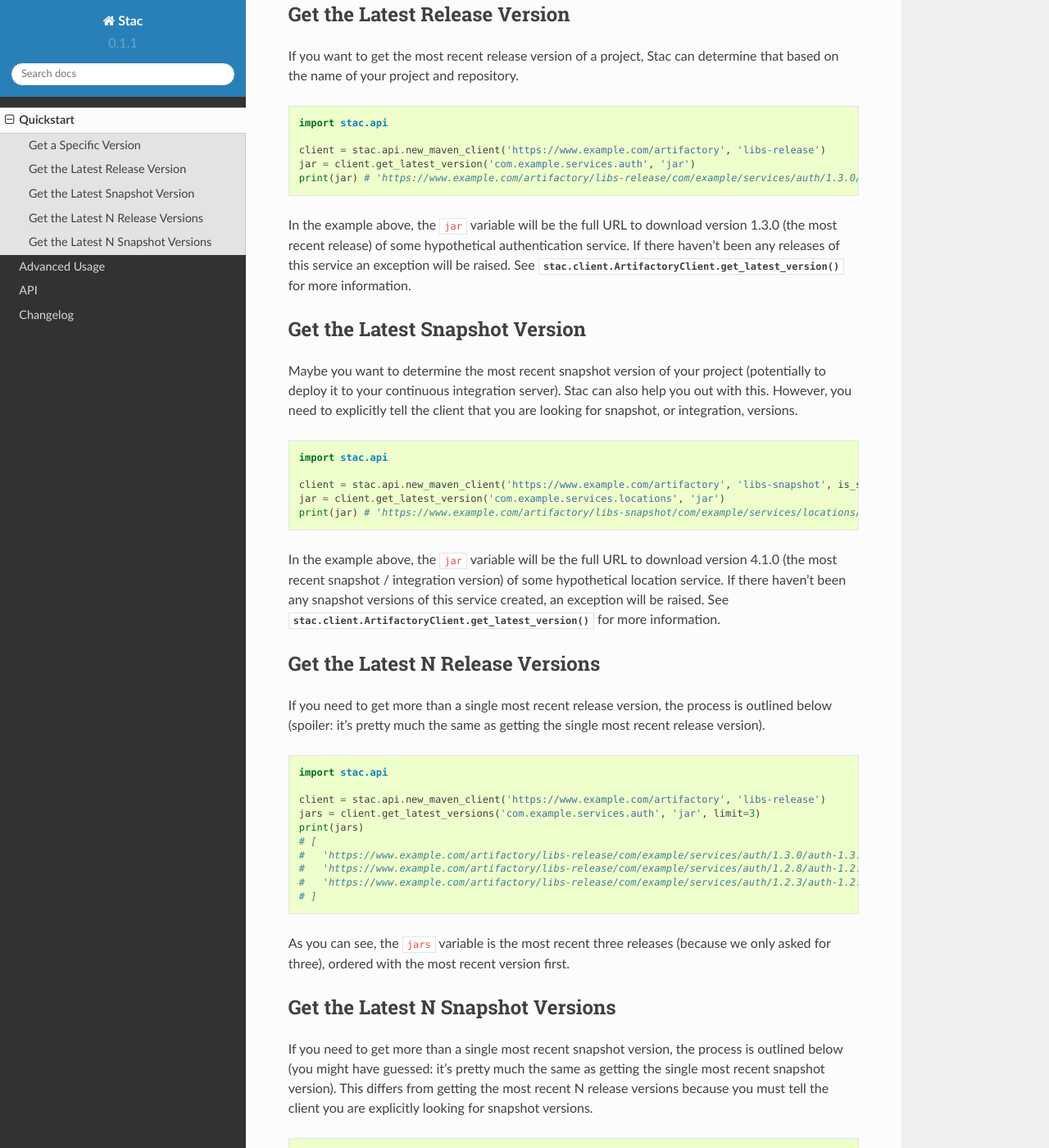
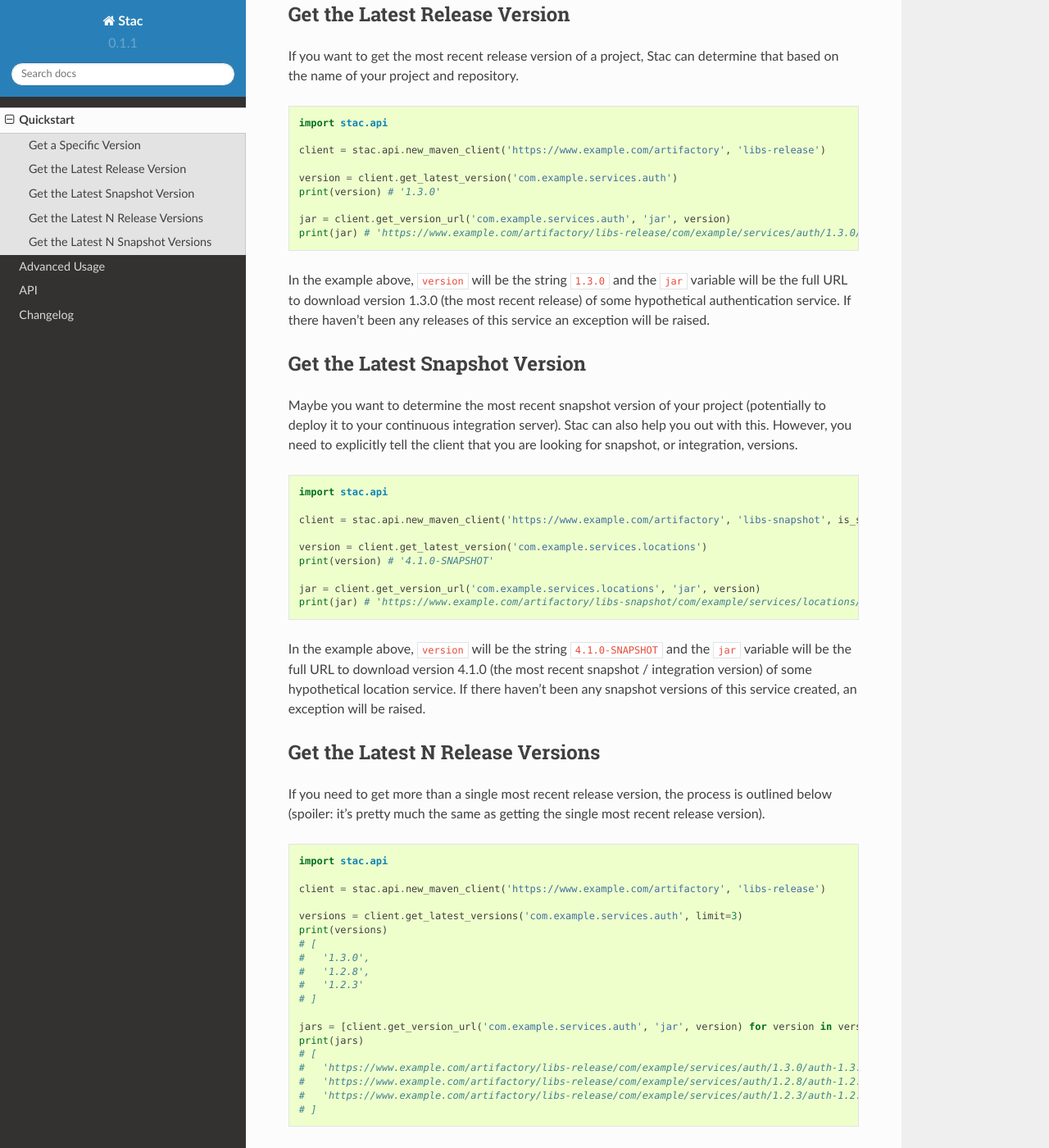
Before and after one commit to smarter-travel-media/stac, a Sphinx documentation site: the page built from doc/quickstart.rst, in a window 1280 px wide and 1400 px high, scrolled down 592 px. Shown: the whole window at 82% size. Built offline with Sphinx 7.4.7 and the Read the Docs theme 2.0.0, drawn with Linux system fonts in a browser that asks for light colours; some of the changed text lies outside the part shown.

Commit message:
Convert "latest version" method to return only the version number, not full URL
Callers can then use the get_version_url method to determine the full URL to an artifact
of a particular version. This makes the client more flexible and allows it to better be used
in the existing ST deploy process.

```diff
--- a/doc/changes.rst
+++ b/doc/changes.rst
@@ -1,5 +1,10 @@
 Changelog
 =========
+
+0.2.0 - ????-??-??
+------------------
+* **Breaking change** - ``get_latest_version`` and ``get_latest_versions`` methods in the client now return
+  version numbers only. Callers can use the ``get_version_url`` method to construct artifact URLs if desired.
 
 0.1.1 - 2015-12-22
 ------------------
--- a/doc/quickstart.rst
+++ b/doc/quickstart.rst
@@ -33,13 +33,16 @@ name of your project and repository.
     import stac.api
 
     client = stac.api.new_maven_client('https://www.example.com/artifactory', 'libs-release')
-    jar = client.get_latest_version('com.example.services.auth', 'jar')
+
+    version = client.get_latest_version('com.example.services.auth')
+    print(version) # '1.3.0'
+
+    jar = client.get_version_url('com.example.services.auth', 'jar', version)
     print(jar) # 'https://www.example.com/artifactory/libs-release/com/example/services/auth/1.3.0/auth-1.3.0.jar'
 
-In the example above, the ``jar`` variable will be the full URL to download version 1.3.0 (the most
-recent release) of some hypothetical authentication service. If there haven't been any releases of this
-service an exception will be raised. See :meth:`stac.client.ArtifactoryClient.get_latest_version` for
-more information.
+In the example above, ``version`` will be the string ``1.3.0`` and the ``jar`` variable will be the full
+URL to download version 1.3.0 (the most recent release) of some hypothetical authentication service. If
+there haven't been any releases of this service an exception will be raised.
 
 Get the Latest Snapshot Version
 -------------------------------
@@ -53,13 +56,17 @@ the client that you are looking for snapshot, or integration, versions.
     import stac.api
 
     client = stac.api.new_maven_client('https://www.example.com/artifactory', 'libs-snapshot', is_snapshot=True)
-    jar = client.get_latest_version('com.example.services.locations', 'jar')
+
+    version = client.get_latest_version('com.example.services.locations')
+    print(version) # '4.1.0-SNAPSHOT'
+
+    jar = client.get_version_url('com.example.services.locations', 'jar', version)
     print(jar) # 'https://www.example.com/artifactory/libs-snapshot/com/example/services/locations/4.1.0-SNAPSHOT/locations-4.1.0-SNAPSHOT.jar'
 
-In the example above, the ``jar`` variable will be the full URL to download version 4.1.0 (the most recent
-snapshot / integration version) of some hypothetical location service. If there haven't been any snapshot
-versions of this service created, an exception will be raised. See :meth:`stac.client.ArtifactoryClient.get_latest_version`
-for more information.
+In the example above, ``version`` will be the string ``4.1.0-SNAPSHOT`` and the ``jar`` variable will be
+the full URL to download version 4.1.0 (the most recent snapshot / integration version) of some hypothetical
+location service. If there haven't been any snapshot versions of this service created, an exception will be
+raised.
 
 Get the Latest N Release Versions
 ---------------------------------
@@ -72,7 +79,16 @@ it's pretty much the same as getting the single most recent release version).
     import stac.api
 
     client = stac.api.new_maven_client('https://www.example.com/artifactory', 'libs-release')
-    jars = client.get_latest_versions('com.example.services.auth', 'jar', limit=3)
+
+    versions = client.get_latest_versions('com.example.services.auth', limit=3)
+    print(versions)
+    # [
+    #   '1.3.0',
+    #   '1.2.8',
+    #   '1.2.3'
+    # ]
+
+    jars = [client.get_version_url('com.example.services.auth', 'jar', version) for version in versions]
     print(jars)
     # [
     #   'https://www.example.com/artifactory/libs-release/com/example/services/auth/1.3.0/auth-1.3.0.jar',
@@ -80,8 +96,9 @@ it's pretty much the same as getting the single most recent release version).
     #   'https://www.example.com/artifactory/libs-release/com/example/services/auth/1.2.3/auth-1.2.3.jar'
     # ]
 
-As you can see, the ``jars`` variable is the most recent three releases (because we only asked for three), ordered
-with the most recent version first.
+As you can see, the ``versions`` variable will contain the version numbers of the three most recent releases
+and the ``jars`` variable is the the full URL to each of the respective releases, ordered with the most recent
+version first.
 
 Get the Latest N Snapshot Versions
 ----------------------------------
@@ -96,7 +113,16 @@ for snapshot versions.
     import stac.api
 
     client = stac.api.new_maven_client('https://www.example.com/artifactory', 'libs-snapshot', is_snapshot=True)
-    jars = client.get_latest_versions('com.example.services.locations', 'jar', limit=3)
+
+    versions = client.get_latest_versions('com.example.services.locations', limit=3)
+    print(versions)
+    # [
+    #   '4.1.0-SNAPSHOT',
+    #   '4.0.0-SNAPSHOT',
+    #   '3.12.0-SNAPSHOT'
+    # ]
+
+    jars = [client.get_version_url('com.example.services.locations', 'jar', version) for version in versions]
     print(jars)
     # [
     #   'https://www.example.com/artifactory/libs-snapshot/com/example/services/locations/4.1.0-SNAPSHOT/locations-4.1.0-SNAPSHOT.jar',
@@ -104,5 +130,5 @@ for snapshot versions.
     #   'https://www.example.com/artifactory/libs-snapshot/com/example/services/locations/3.12.0-SNAPSHOT/locations-3.12.0-SNAPSHOT.jar'
     # ]
 
-As you can see, the ``jars`` variable is the most recent three snapshots (because we only asked for three), ordered
-with the most recent version first.
+As you can see, the  ``versions`` variable will contain the versions numbers of the three most recent snapshots and
+the ``jars`` variable is the to each of the respective releases, ordered with the most recent version.
```
Also changed, not shown: README.rst (+8 -1 lines), doc/advanced.rst (+11 -8 lines), doc/index.rst (+6 -3 lines), 3 other files.
